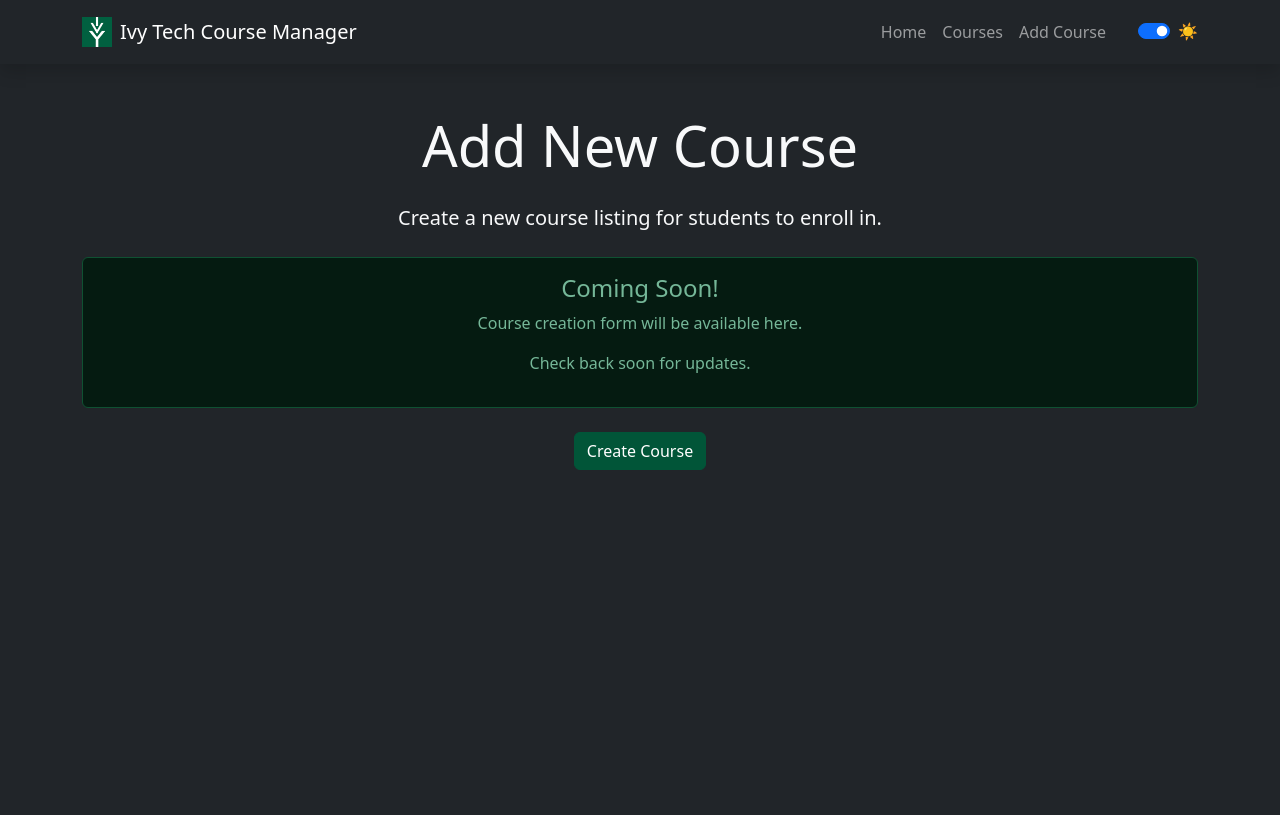
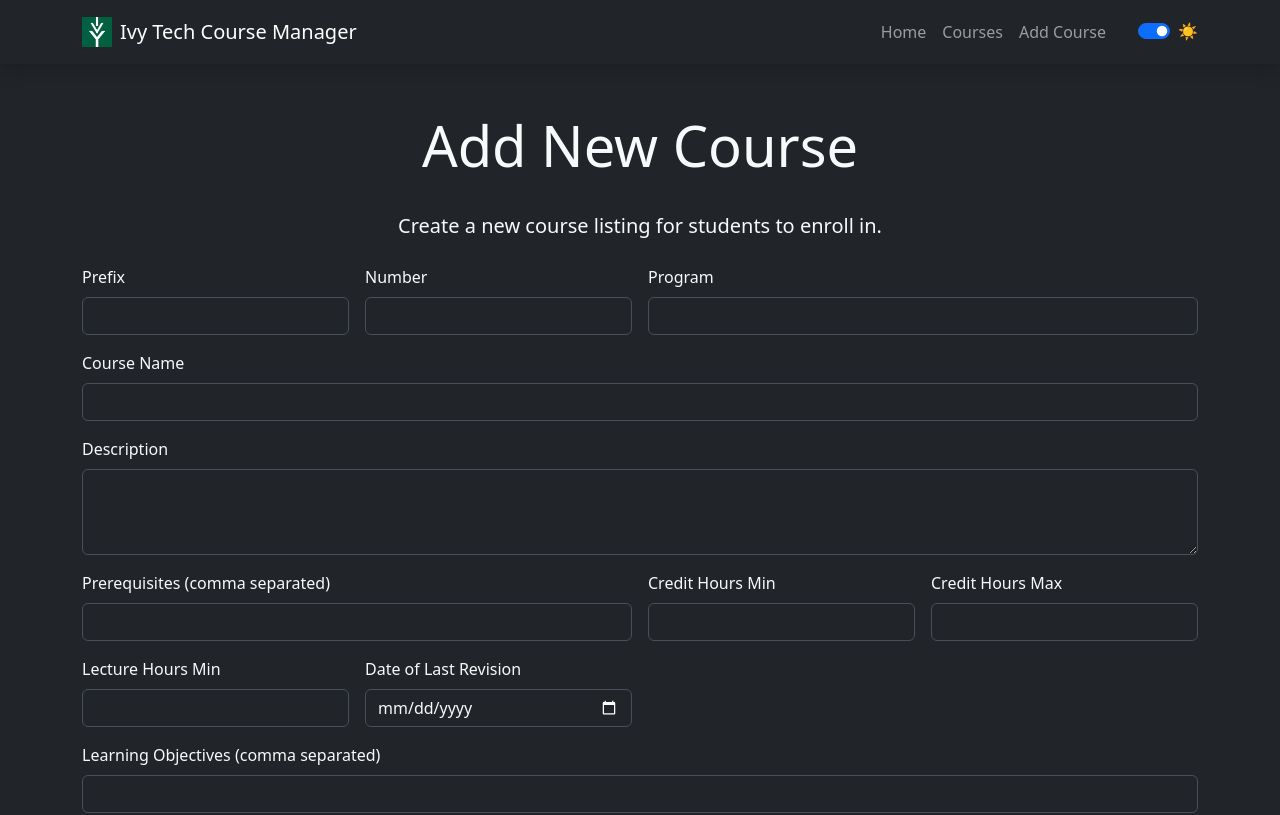
Before and after one commit to coburnGrant/SDEV_255_Final_Project_Group_3, a React (Vite) app in the folder frontend/: page /add-course in a window 1280 px wide. Shown: the top 815 px of the page. Built offline with nearby package versions, Linux system fonts and the light colour scheme.

Commit message:
implemented creating and deleting courses

```diff
--- a/frontend/src/components/course/CourseDetails.jsx
+++ b/frontend/src/components/course/CourseDetails.jsx
@@ -1,16 +1,18 @@
-import { useParams, Link } from "react-router-dom";
+import { useParams, Link, useNavigate } from "react-router-dom";
 import { useState, useEffect } from "react";
 import CourseService from '../../services/CourseService.js';
 
 function CourseDetails() {
     // Grab the courseId from the URL
     const { courseId } = useParams();
+    const navigate = useNavigate();
     const [course, setCourse] = useState(null);
     const [loading, setLoading] = useState(true);
+    const [error, setError] = useState(null);
 
     const fetchCourse = async () => {
         try {
-            let course = await CourseService.getCourseById(courseId);
+            const course = await CourseService.getCourseById(courseId);
 
             console.log('Fetched course:', course);
 
@@ -23,6 +25,26 @@ function CourseDetails() {
         }
     };
 
+    const deleteCourse = async() => {
+        const confirmation = confirm('Are you sure you want to delete this course?');
+
+        if(!confirmation) {
+            return
+        }
+
+        setLoading(true);
+
+        try {
+            await CourseService.deleteCourse(courseId);
+            // Go back to list of courses
+            navigate('../courses');
+        } catch (error) {
+            setError(error);
+        } finally {
+            setLoading(false);
+        }
+    }
+
     useEffect(() => {
         fetchCourse();
     }, [courseId]);
@@ -34,6 +56,9 @@ function CourseDetails() {
             </Link>
 
             {loading && <p>Loading course details...</p>}
+
+            {error && <p>Error: {error}</p>}
+
             <div>
                 <h3 className="text-muted mb-1">{course?.prefix}-{course?.number}</h3>
                 <h2 className="fw-bold">{course?.name}</h2>
@@ -58,7 +83,7 @@ function CourseDetails() {
                 {/* Course Pre-reqs */}
                 <h6>Prerequisites:</h6>
 
-                {course?.prerequisites ? (
+                {course?.prerequisites?.count > 0 ? (
                     <ul className="list-disc pl-5">
                         {course.prerequisites.map((prerequisite, index) => (
                             <li key={index}>{prerequisite}</li>
@@ -91,9 +116,13 @@ function CourseDetails() {
             )}
 
             <div className="d-flex justify-content-end">
-                <Link to={'./edit'} className="btn btn-ivy-tech">
+                <Link to={'./edit'} className="btn btn-ivy-tech me-2">
                     <span>Edit<i className="bi bi-pencil ms-2"></i></span>
                 </Link>
+
+                <button className="btn btn-danger" onClick={deleteCourse}>
+                    <span>Delete<i className="bi bi-trash ms-2"></i></span>
+                </button>
             </div>
         </div>
     );
--- a/frontend/src/components/course/CourseForm.jsx
+++ b/frontend/src/components/course/CourseForm.jsx
@@ -38,24 +38,23 @@ function CourseForm({ course = {}, onSubmit }) {
 
   const handleSubmit = (e) => {
     e.preventDefault();
+
+    const processedPreReqs = formData.prerequisites ? formData.prerequisites.split(',').map(s => s.trim()): [];
+    const processedLearningObjectives = formData.learningObjectives ? formData.learningObjectives.split(',').map(s => s.trim()) : [];
+    const processedTopics = formData.topics? formData.topics.split(',').map(s => s.trim()) : [];
+    const processedDateOfLastRevision = formData.dateOfLastRevision ? new Date(formData.dateOfLastRevision) : undefined;
+
     const dataToSubmit = {
       ...formData,
-      prerequisites: formData.prerequisites
-        ? formData.prerequisites.split(',').map(s => s.trim())
-        : [],
-      learningObjectives: formData.learningObjectives
-        ? formData.learningObjectives.split(',').map(s => s.trim())
-        : [],
-      topics: formData.topics
-        ? formData.topics.split(',').map(s => s.trim())
-        : [],
+      prerequisites: processedPreReqs,
+      learningObjectives: processedLearningObjectives,
+      topics: processedTopics,
       creditHoursMin: Number(formData.creditHoursMin),
       creditHoursMax: formData.creditHoursMax ? Number(formData.creditHoursMax) : undefined,
       lectureHoursMin: formData.lectureHoursMin ? Number(formData.lectureHoursMin) : undefined,
-      dateOfLastRevision: formData.dateOfLastRevision
-        ? new Date(formData.dateOfLastRevision)
-        : undefined
+      dateOfLastRevision: processedDateOfLastRevision
     };
+
     onSubmit(dataToSubmit);
   };
 
--- a/frontend/src/components/course/CourseListRow.jsx
+++ b/frontend/src/components/course/CourseListRow.jsx
@@ -7,7 +7,7 @@ function CourseListRow({ course }) {
         <li className="list-group-item">
             <h3>
                 <Link to={courseLink}>
-                    {course.prefix}-{course.number} - {course.name}
+                    {course.prefix}-{course.number} | {course.name}
                 </Link>
             </h3>
             <p>{course.description}</p>
--- a/frontend/src/components/course/EditCourse.jsx
+++ b/frontend/src/components/course/EditCourse.jsx
@@ -55,13 +55,14 @@ function EditCourse() {
             {loading && <p>Loading course details...</p>}
             <p>Editing</p>
 
-            <div className="d-flex">
+            <div className="d-flex align-items-center">
                 <h2>{course?.prefix}-{course?.number} | {course?.name}</h2>
 
                 {saving &&
-                    <div class="spinner-border mx-3" role="status">
+                    <div class="spinner-border ivy-tech-text mx-3" role="status">
                         <span class="visually-hidden">Loading...</span>
-                    </div>}
+                    </div>
+                }
             </div>
 
             <CourseForm course={course} onSubmit={updateCourse} />
--- a/frontend/src/pages/AddCourse.jsx
+++ b/frontend/src/pages/AddCourse.jsx
@@ -1,24 +1,54 @@
-import ComingSoon from '../components/ComingSoon'
+import CourseForm from "../components/course/CourseForm";
+import CourseService from "../services/CourseService";
+import { useState } from "react";
+import { useNavigate } from "react-router-dom";
 
 function AddCourse() {
+    const navigate = useNavigate();
+    const [lastSavedCourse, setLastSavedCourse] = useState({});
+    const [saving, setSaving] = useState(false);
+    const [error, setError] = useState(null);
+
+    const createCourse = async (data) => {
+        setSaving(true);
+        setLastSavedCourse(data);
+
+        try {
+            const course = await CourseService.createCourse(data);
+
+            navigate(`../courses/${course._id}`);
+        } catch (error) {
+            setError(error);
+        } finally {
+            setSaving(false);
+        }
+    }
+
     return (
         <div className="container mt-5">
             <div className="row">
                 <div className="col-12">
                     <div className="text-center">
-                        <h1 className="display-4 mb-4">Add New Course</h1>
+                        <div className="d-flex justify-content-center align-items-center mb-4">
+                            <h1 className="display-4">Add New Course</h1>
+
+                            {saving &&
+                                <div className="spinner-border ivy-tech-text ms-2" role="status">
+                                    <span className="visually-hidden">Loading...</span>
+                                </div>
+                            }
+                        </div>
+
                         <p className="lead mb-4">
                             Create a new course listing for students to enroll in.
                         </p>
 
-                        <ComingSoon text="Course creation form will be available here." />
+                        {error && (
+                            <div>{error}</div>
+                        )}
+                    </div>
 
-                        <div className="mt-4">
-                            <button className="btn btn-ivy-tech">
-                                Create Course
-                            </button>
-                        </div>
-                    </div>
+                    <CourseForm course={lastSavedCourse} onSubmit={createCourse} />
                 </div>
             </div>
         </div>
--- a/frontend/src/services/CourseService.js
+++ b/frontend/src/services/CourseService.js
@@ -33,16 +33,37 @@ const CourseService = {
     },
 
     createCourse: async (courseJson) => {
+        const response = await api.post(`${COURSE_API_URL}/`, courseJson);
 
+        if (response.status !== 201) {
+            console.error('Failed to create new course with error', response.statusText);
+
+            throw new Error('Failed to create new course');
+        }
+
+        if(response.data) {
+            return response.data;
+        } else {
+            console.error('Received OK status, but no course data when creating new course.');
+
+            throw new Error('Failed to create new course');
+        }
     },
 
     updateCourse: async (id, courseJson) => {
-        console.log('will update course with id', id);
         const response = await api.put(`${COURSE_API_URL}/${courseJson._id}`, courseJson)
 
         if (response.status !== 204) {
             throw new Error('Failed to update course')
         }
+    },
+
+    deleteCourse: async (id) => {
+        const response = await api.delete(`${COURSE_API_URL}/${id}`);
+
+        if (response.status !== 200) {
+            throw new Error('Failed to delete course');
+        }
     }
 }
 
```
Also changed, not shown: 1 other file (tests, documents, lock files or other folders).
